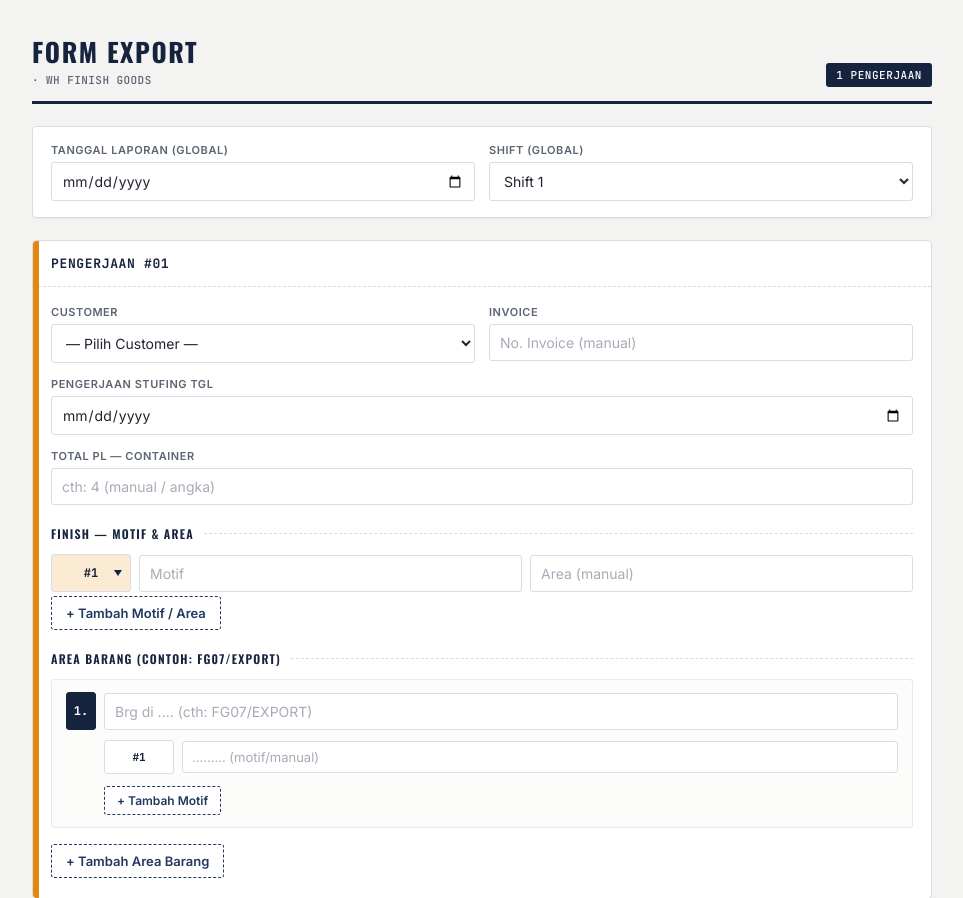
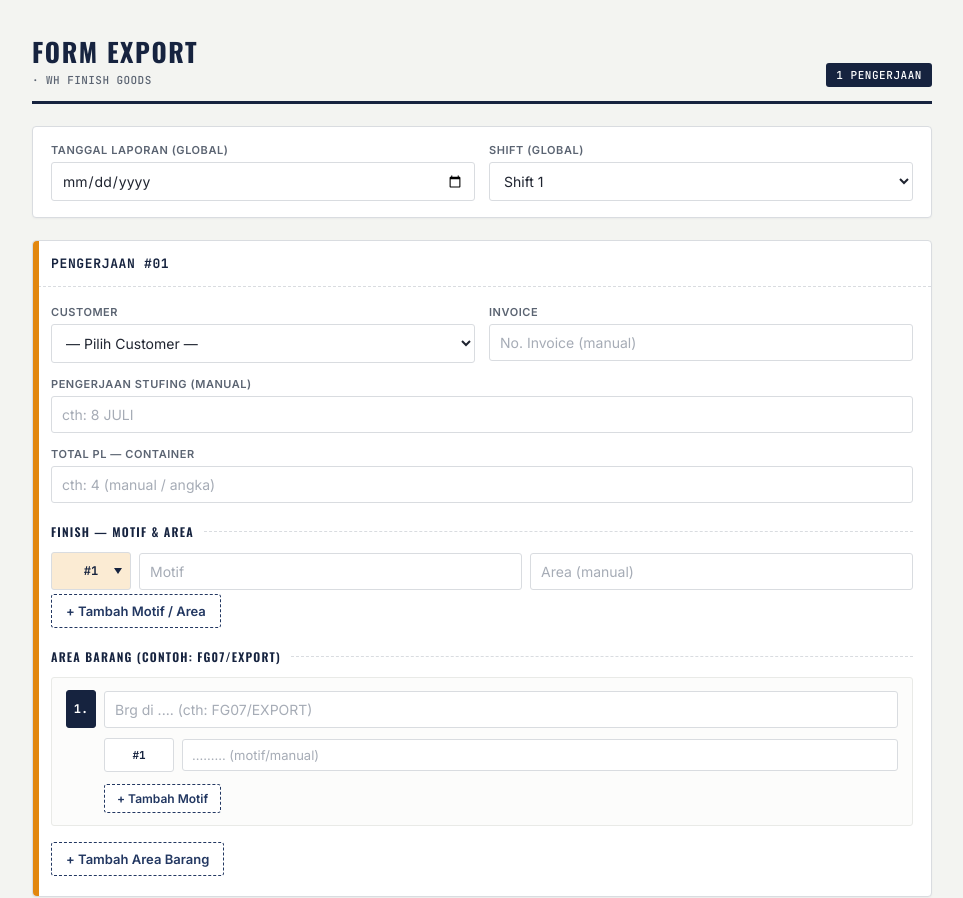
Before and after one commit to zahrah-ambar/EXPORT, a plain HTML site: page index.html in a window 1280 px wide. Shown: the top 898 px of the page, without its empty margins (158-1121 px from the left). Drawn offline with nearby package versions, Linux system fonts and the light colour scheme; no server answers.

Commit message:
index.html

```diff
--- a/index.html
+++ b/index.html
@@ -429,13 +429,15 @@
     r1.appendChild(fInv);
     body.appendChild(r1);
 
-    // ROW 2: tanggal
+    // ROW 2: tanggal (MANUAL)
     const r2 = el('div','field-row');
     const fTgl = el('div','field');
-    fTgl.appendChild(el('label',null,'Pengerjaan Stufing Tgl'));
+    fTgl.appendChild(el('label',null,'Pengerjaan Stufing (Manual)'));
     const inTgl = document.createElement('input');
-    inTgl.type='date'; inTgl.value=plan.tanggal;
-    inTgl.onchange = e => { plan.tanggal = e.target.value; updateJson(); };
+    inTgl.type = 'text';
+    inTgl.placeholder = 'cth: 8 JULI';
+    inTgl.value = plan.tanggal;
+    inTgl.oninput = e => { plan.tanggal = e.target.value; updateJson(); };
     fTgl.appendChild(inTgl);
     r2.appendChild(fTgl);
     body.appendChild(r2);
@@ -660,17 +662,16 @@
     wrap.appendChild(table);
   }
 
-  function buildHistoryWaText(r){
+function buildHistoryWaText(r){
     const days = ['MINGGU', 'SENIN', 'SELASA', 'RABU', 'KAMIS', 'JUMAT', 'SABTU'];
     const months = ['JANUARI', 'FEBRUARI', 'MARET', 'APRIL', 'MEI', 'JUNI', 'JULI', 'AGUSTUS', 'SEPTEMBER', 'OKTOBER', 'NOVEMBER', 'DESEMBER'];
 
-    // Tanggal Laporan Global (Dari Input Luar)
+    // Tanggal Laporan Global (Tetap otomatis)
     const repDate = r.tanggal_laporan ? new Date(r.tanggal_laporan) : new Date();
     const repStr = isNaN(repDate) ? (r.tanggal_laporan || '-') : `${days[repDate.getDay()]}, ${repDate.getDate()} ${months[repDate.getMonth()]} ${repDate.getFullYear()}`;
 
-    // Tanggal Rencana Stufing (Dari dalam Card)
-    const stufingDate = new Date(r.tanggal);
-    const stufingStr = isNaN(stufingDate) ? (r.tanggal || '-') : `${stufingDate.getDate()} ${months[stufingDate.getMonth()]}`;
+    // Tanggal Rencana Stufing (Langsung ambil teks manualnya)
+    const stufingStr = r.tanggal ? r.tanggal.toUpperCase() : '-';
 
     const shift = r.shift || '1';
 
@@ -699,7 +700,6 @@
 
     return lines.join('\n');
   }
-
   function shareHistoryToWA(r){
     const text = buildHistoryWaText(r);
     window.open('https://wa.me/?text=' + encodeURIComponent(text), '_blank');
```
